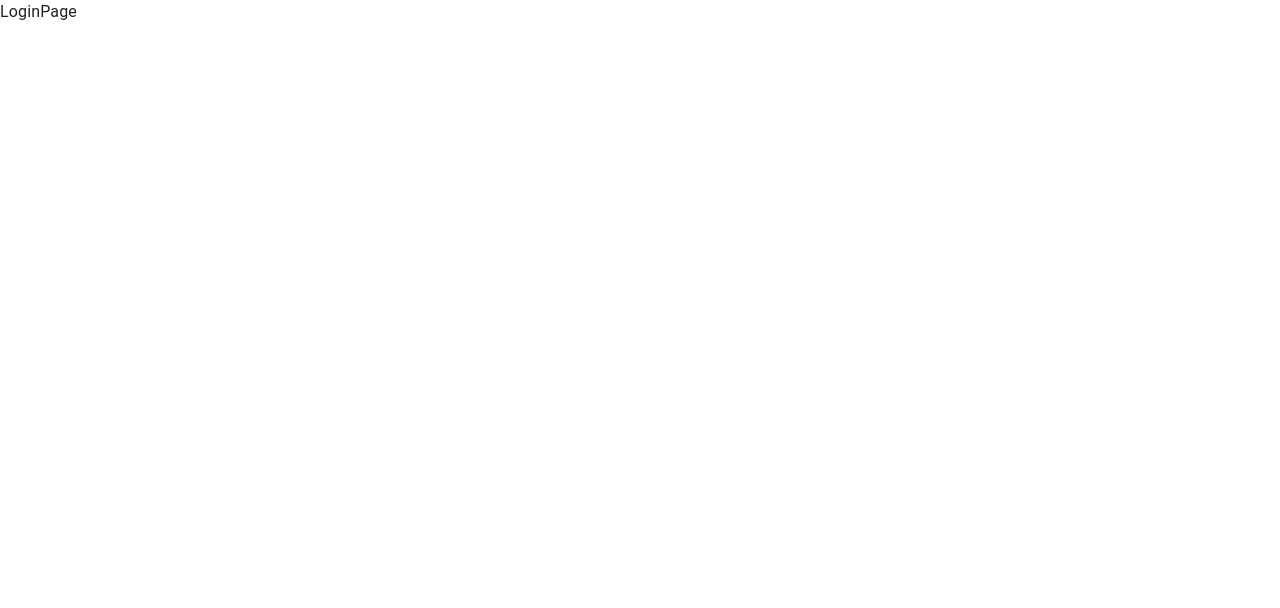
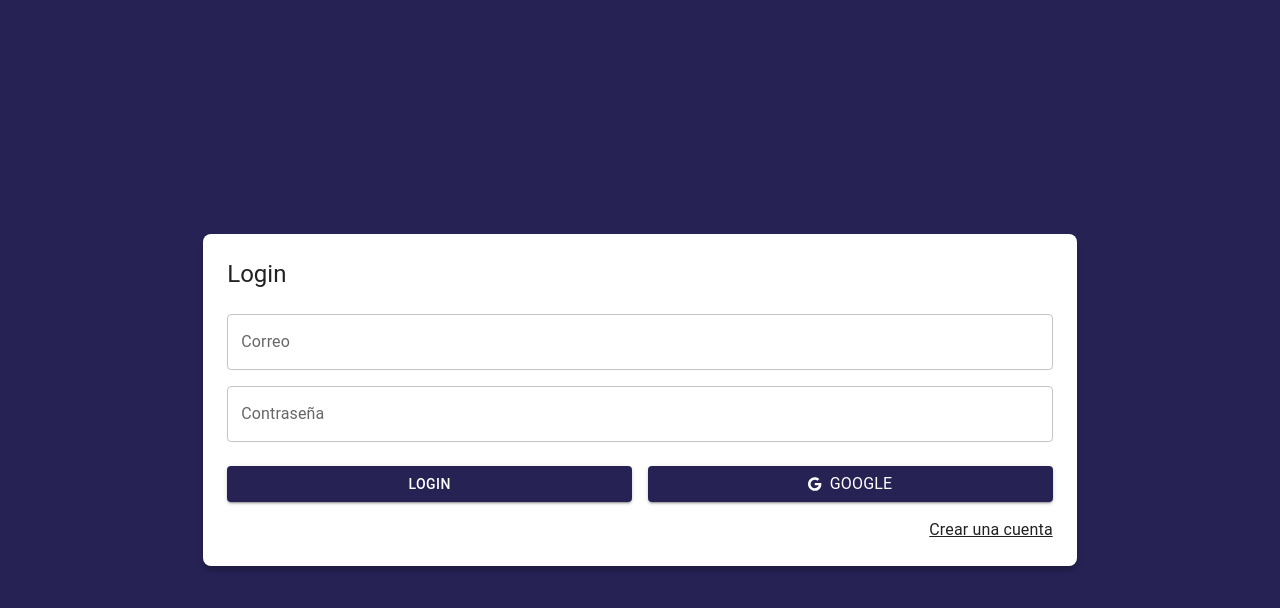
Before and after one commit to v-devOs/Seccion-17-react, a React (Vite) app: page /auth/login in a window 1280 px wide. Shown: the top 608 px of the page. Built offline with nearby package versions, Linux system fonts and the light colour scheme.

Commit message:
Estilos del login sin layout

```diff
--- a/package.json
+++ b/package.json
@@ -12,6 +12,7 @@
     "@emotion/react": "^11.10.5",
     "@emotion/styled": "^11.10.5",
     "@fortawesome/fontawesome-svg-core": "^6.2.1",
+    "@fortawesome/free-brands-svg-icons": "^6.2.1",
     "@fortawesome/free-regular-svg-icons": "^6.2.1",
     "@fortawesome/free-solid-svg-icons": "^6.2.1",
     "@fortawesome/react-fontawesome": "^0.2.0",
--- a/src/auth/pages/LoginPage.jsx
+++ b/src/auth/pages/LoginPage.jsx
@@ -1,6 +1,74 @@
+import {Link as RouterLink} from 'react-router-dom'
+import { Button, Grid, Link, TextField, Typography } from "@mui/material"
+import { FontAwesomeIcon } from "@fortawesome/react-fontawesome"
+import { faGoogle } from '@fortawesome/free-brands-svg-icons'
 
 export const LoginPage = () => {
   return (
-    <div>LoginPage</div>
+    <Grid
+      container
+      spacing = {0}
+      direction = 'column'
+      alignItems = {'center'}
+      justifyContent = 'center'
+      sx={{ minHeight: '100vh', backgroundColor: 'primary.main', padding: 4 }}
+    >
+
+      <Grid item
+        className="box-shadow"
+        xs = {3}
+        sx = {{ backgroundColor: 'white', padding: 3, borderRadius: 2 }}
+      >
+
+        <Typography variant="h5" sx={{mb: 1}}>Login</Typography>
+
+        <form >
+          <Grid container>
+            <Grid item xs = {12} sx={{ mt: 2}}>
+              <TextField
+              label='Correo'
+              type={'email'}
+              placeholder='correo@google.com'
+              fullWidth
+              />
+            </Grid>
+
+            <Grid item xs = {12} sx={{ mt: 2}}>
+              <TextField
+              label='Contraseña'
+              type={'password'}
+              placeholder='contraseña'
+              fullWidth
+              />
+            </Grid>
+
+            <Grid container spacing={ 2 } sx = {{mb: 2, mt: 1}}>
+
+              <Grid item xs={12} sm={6}>
+                <Button variant="contained" fullWidth>
+                  Login
+                </Button>
+              </Grid>
+
+              <Grid item xs={12} sm={6}>
+                <Button variant="contained" fullWidth>
+                  <FontAwesomeIcon icon={faGoogle}/>
+                  <Typography sx={{ml: 1}}>Google</Typography>
+                </Button>
+              </Grid>
+
+            </Grid>
+
+            <Grid container direction='row' justifyContent={'end'}>
+              <Link component={RouterLink} color={'inherit'} to='/auth/register'>
+                Crear una cuenta
+              </Link>
+            </Grid>
+
+          </Grid>
+        </form>
+
+      </Grid>
+    </Grid>
   )
 }
--- a/src/styles.css
+++ b/src/styles.css
@@ -0,0 +1,3 @@
+.box-shadow{
+  box-shadow: 0px 5px 5px rgba(0, 0, 0, 0.2);
+}
```
Also changed, not shown: 1 other file (tests, documents, lock files or other folders).
